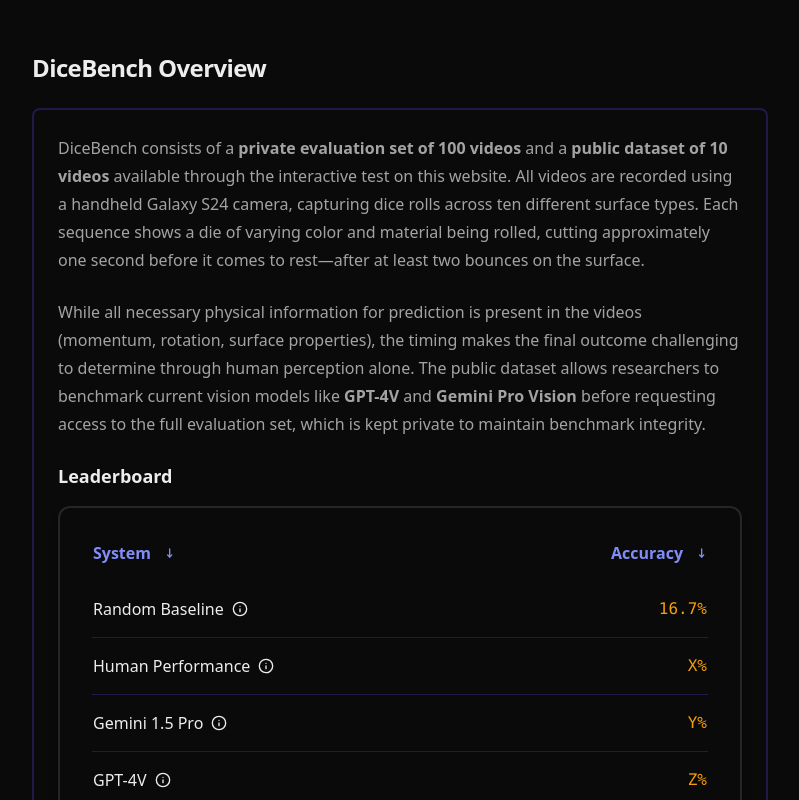
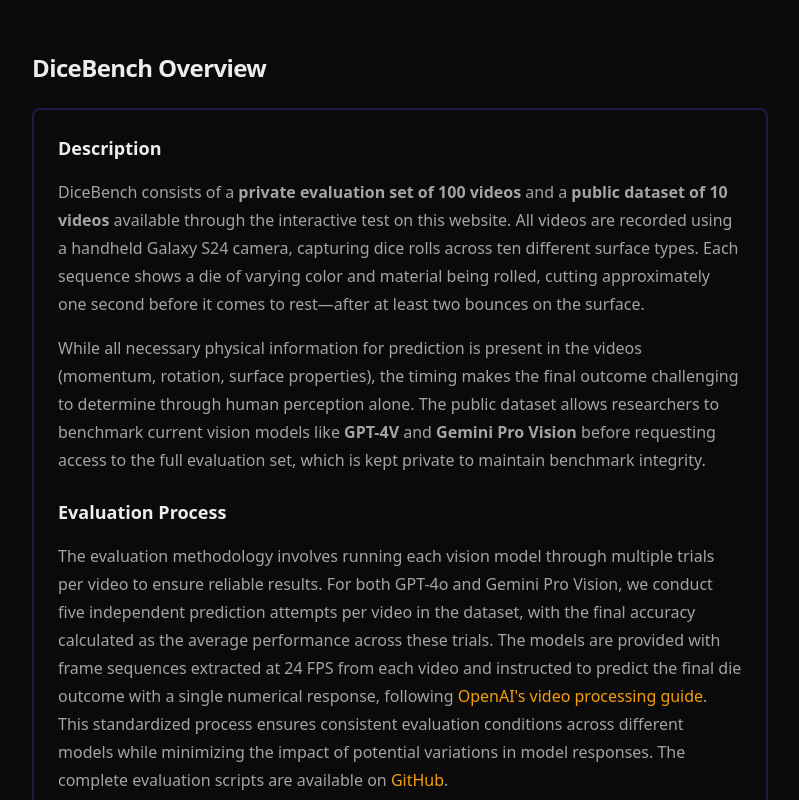
Before and after one commit to mrconter1/dice-bench, a Next.js app: page / in a window 1280 px wide. Shown: the part 2360-3160 px from the top of the page, without its empty margins (240-1039 px from the left). Built offline with nearby package versions, Linux system fonts and the light colour scheme.

Commit message:
Add eval explaination

```diff
--- a/src/app/page.tsx
+++ b/src/app/page.tsx
@@ -155,6 +155,7 @@
           <h2 className="text-secondary-foreground">DiceBench Overview</h2>
           <div className="bg-secondary/10 p-6 rounded-lg border-2 border-secondary space-y-6">
             <div className="space-y-4">
+              <h3 className="text-lg font-semibold">Description</h3>
               <p>
                 DiceBench consists of a <strong>private evaluation set of 100 videos</strong> and a
                 <strong> public dataset of 10 videos</strong> available through the interactive test
@@ -170,6 +171,34 @@
                 benchmark current vision models like <strong>GPT-4V</strong> and <strong>Gemini Pro Vision</strong>{' '}
                 before requesting access to the full evaluation set, which is kept private to maintain
                 benchmark integrity.
+              </p>
+            </div>
+
+            <div className="space-y-4">
+              <h3 className="text-lg font-semibold">Evaluation Process</h3>
+              <p>
+                The evaluation methodology involves running each vision model through multiple trials per video to ensure reliable results.
+                For both GPT-4o and Gemini Pro Vision, we conduct five independent prediction attempts per video in the dataset, with the
+                final accuracy calculated as the average performance across these trials. The models are provided with frame sequences
+                extracted at 24 FPS from each video and instructed to predict the final die outcome with a single numerical response, following{' '}
+                <a
+                  href="https://cookbook.openai.com/examples/gpt_with_vision_for_video_understanding"
+                  target="_blank"
+                  rel="noopener noreferrer"
+                  className="font-medium text-accent hover:text-primary transition-colors"
+                >
+                  OpenAI's video processing guide
+                </a>.
+                This standardized process ensures consistent evaluation conditions across different models while minimizing the impact
+                of potential variations in model responses. The complete evaluation scripts are available on{' '}
+                <a
+                  href="https://github.com/mrconter1/dice-bench/tree/main/evaluation"
+                  target="_blank"
+                  rel="noopener noreferrer"
+                  className="font-medium text-accent hover:text-primary transition-colors"
+                >
+                  GitHub
+                </a>.
               </p>
             </div>
 
```
